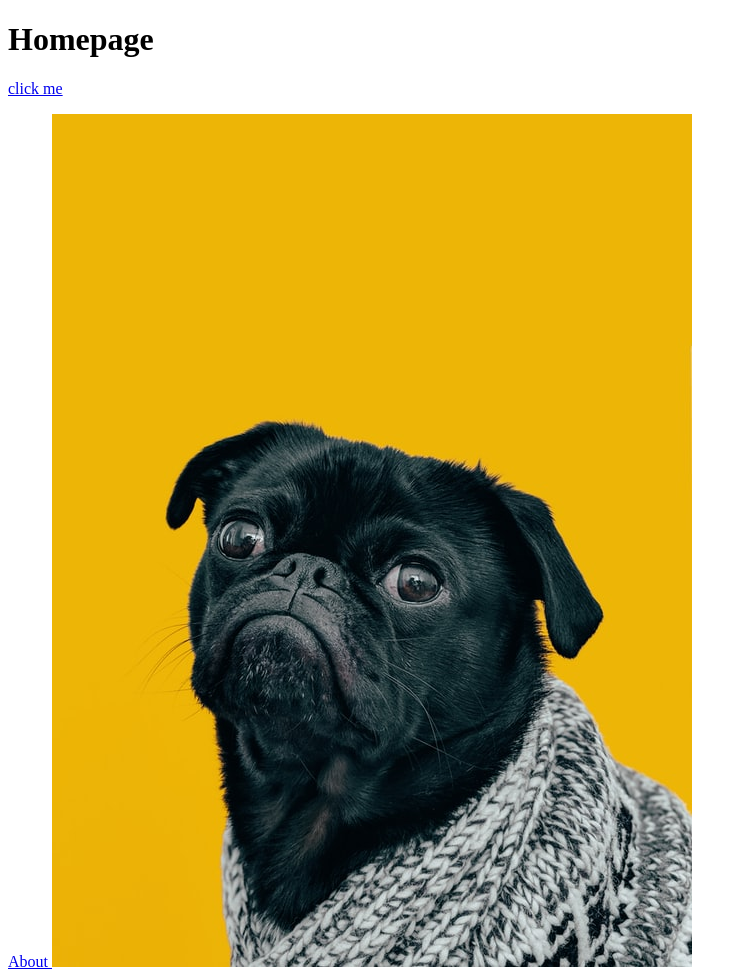
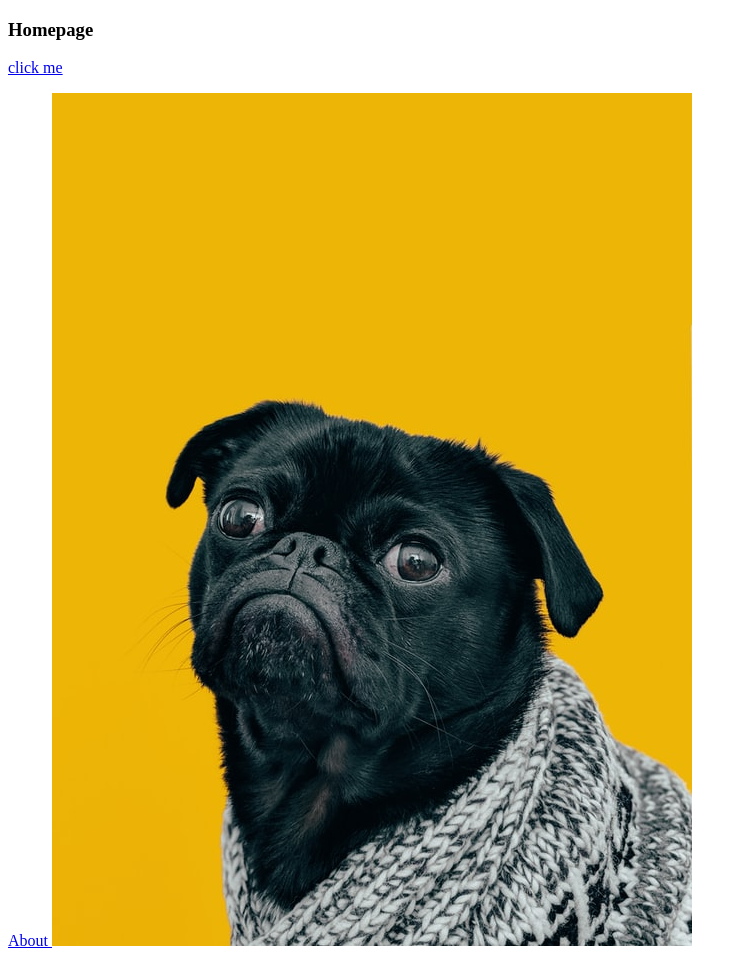
Before and after one commit to lei-marie/testRepo, a plain HTML site: page index.html in a window 1280 px wide. Shown: the whole page, without its empty margins (0-747 px from the left). Drawn offline with Linux system fonts and the light colour scheme.

Commit message:
changed index.html

```diff
--- a/index.html
+++ b/index.html
@@ -7,7 +7,7 @@
     <title>Document</title>
 </head>
 <body>
-    <h1>Homepage</h1>
+    <h3>Homepage</h3>
 
     <a href= "https://www.theodinproject.com/about"> click me </a>
     <p>   </p>
```
